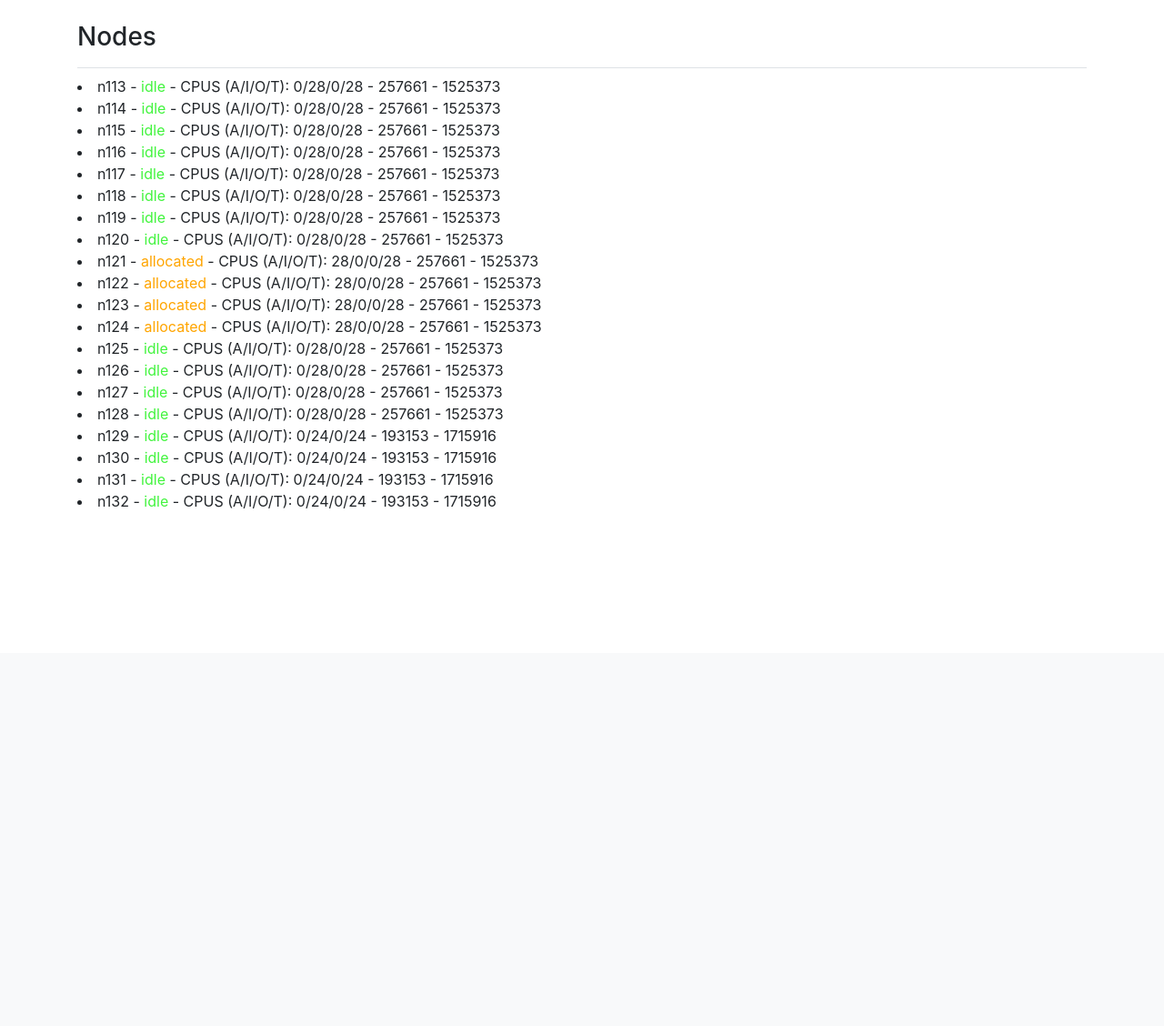
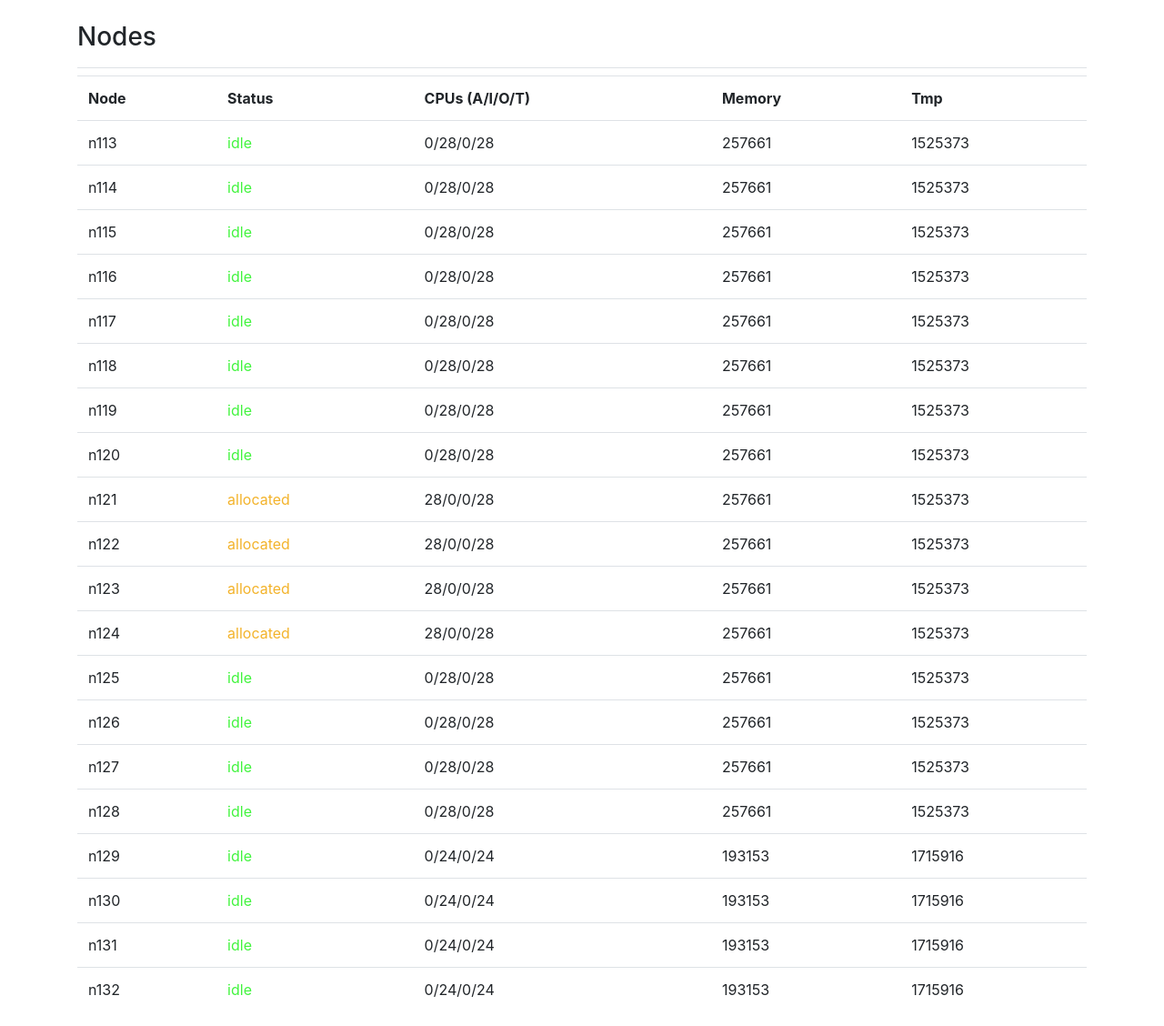
Before and after one commit to Splinter928/django_acp, a Django app: template acp/templates/acp/nodes.html in a window 1280 px wide. Shown: the part 82-1210 px from the top of the page at 91% size. Before the commit the page ends 641 px from the top, so only its background shows below. Run offline with Django 4.2, Linux system fonts and the light colour scheme; data comes from the database, SQL or seed files in the repository; both versions use the stored data as it was after the commit; the template is opened without the code that fills it: values that come from a table or form of the project are taken from there, most other values are stand-ins (such as "Sample title", 1, 10 or a date in 2020); some libraries are stand-ins or nearby versions.

Commit message:
nodelist page refactoring2

```diff
--- a/acp/static/acp/styles.css
+++ b/acp/static/acp/styles.css
@@ -8,3 +8,8 @@ text-align: center;
     line-height: 20px;
     display: inline-block;
 }
+
+.table {
+    border-collapse: collapse;
+    width: 100%;
+}
--- a/acp/templates/acp/nodes.html
+++ b/acp/templates/acp/nodes.html
@@ -7,23 +7,31 @@
 
 
 {% block content %}
+    <table class="table">
+        <tr>
+            <th>Node</th>
+            <th>Status</th>
+            <th>CPUs (A/I/O/T)</th>
+            <th>Memory</th>
+            <th>Tmp</th>
+        </tr>
+
     {% for node in nodelist %}
-        <li>
-            {{ node.node }} -
-
+        <tr>
+           <td> {{ node.node }}</td>
             {% if node.status == 'idle' %}
-                <font color="#42f43e">{{node.status}}</font>
+               <td> <font color="#42f43e">{{node.status}}</font></td>
             {% elif node.status == 'mixed' %}
-                <font color="yellow">{{node.status}}</font>
+                <td><font color="#f1fe1b">{{node.status}}</font></td>
             {% else %}
-                <font color="orange">{{node.status}}</font>
+                <td><font color="#f3b32b">{{node.status}}</font></td>
             {% endif %}
-             - CPUS (A/I/O/T): {{ node.cpus_status }} - {{ node.memory}} - {{ node.tmp }}
-
-        </li>
-
+            <td>{{ node.cpus_status }}</td>
+            <td>{{ node.memory}}</td>
+            <td>{{ node.tmp }}</td>
+        </tr>
     {% empty %}
     <h4>No nodes have been added yet.</h4>
     {% endfor %}
-
+    </table>
 {% endblock %}
--- a/acp/views.py
+++ b/acp/views.py
@@ -12,6 +12,7 @@ def home(request):
     try:
         partitions = Partition.objects.all().order_by('name')
         running_jobs = Job.objects.filter(job_condition='R')
+        current_nodes = Node.objects.all()
 
         allocated_nodes = []
         for job in running_jobs:
@@ -22,11 +23,16 @@ def home(request):
                 node_fin = int(job.nodes.strip('n[]').split('-')[1])
                 allocated_nodes += [str(num) for num in range(node_start, node_fin + 1)]
 
+        nodes_status = {}
+        for cnode in current_nodes:
+            nodes_status[cnode.node.strip('n')] = cnode.status
+
         all_nodes_status = db_updater.partlist.formated_summary["NODES(A/I/O/T)"].split('/')
         all_cpus_status = db_updater.partlist.formated_summary["CPUS(A/I/O/T)"].split('/')
         context = {
             'partitions': partitions,
             'allocated_nodes': allocated_nodes,
+            'cur_nodes': nodes_status,
             'nodes': all_nodes_status,
             'cpus': all_cpus_status,
         }
```
Also changed, not shown: acp/templates/acp/home.html (+7 -3 lines), db.sqlite3. Lines whose indentation alone changed are shown as unchanged.
